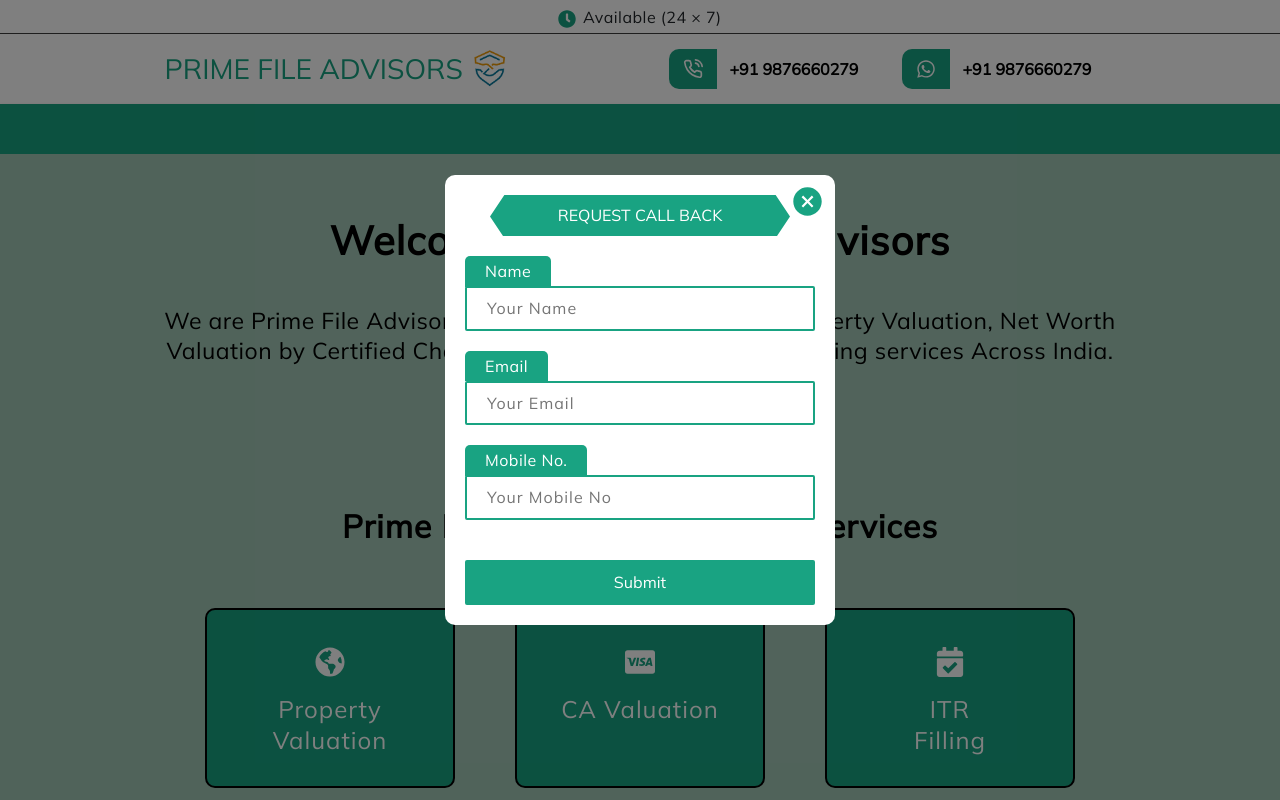
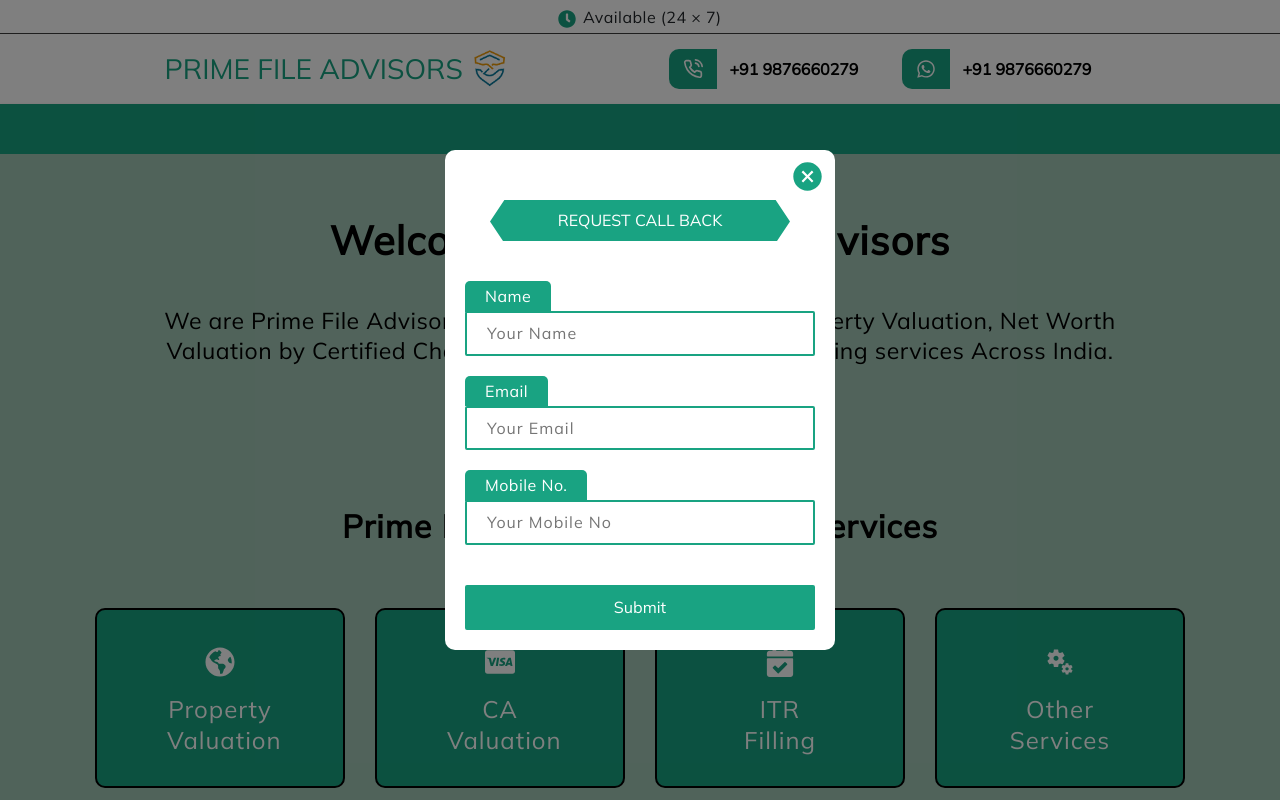
Before and after one commit to abhinavdawar/primefileadvisors, a React (Create React App) app: page / in a window 1280 px wide. Shown: the top 800 px of the page. Built offline with nearby package versions, Linux system fonts and the light colour scheme.

Commit message:
added other services card and content

```diff
--- a/src/App.css
+++ b/src/App.css
@@ -242,18 +242,20 @@
 	display: flex;
 	align-items: center;
 	justify-content: center;
+	flex-wrap: wrap;
+	gap: 30px;
 }
 .homelanding-service {
 	width: 250px;
 	height: 180px;
-	padding: 30px;
+	padding: 30px 70px;
 	font-size: 24px;
 	text-decoration: none;
 	border: 2px solid #000;
 	background-color: #19a382;
 	border-radius: 10px;
 	color: #fff;
-	margin: 0 30px;
+	/* margin: 0 30px; */
 	transition: all 0.5s ease-in-out;
 }
 .homelanding-service i {
@@ -263,9 +265,9 @@
 	margin: 15px 0 0 0;
 	letter-spacing: 1px;
 }
-.homelanding-service:nth-child(3) h4 {
+/* .homelanding-service:nth-child(3) h4 {
 	padding: 0 50px;
-}
+} */
 .homelanding-service:hover {
 	background-color: #fff;
 	color: #19a382;
@@ -1146,7 +1148,7 @@
 	font-size: 13em;
 	font-weight: 900;
 	width: 0.9em;
-	text-align:center;
+	text-align: center;
 }
 .timeline-item-number {
 	color: var(--color);
@@ -1397,11 +1399,17 @@
 	color: #000;
 	letter-spacing: 0.3px;
 	transition: all 0.3s ease-in-out;
+	text-align: left;
+	position: relative;
+	margin-left: 20px;
 }
 .footer-service-link i {
 	font-size: 23px;
 	color: #19a382;
-	margin-right: 10px;
+	margin-right: 0px;
+	position: absolute;
+	top: 0;
+	left: -20px;
 }
 .footer-service-link:hover {
 	color: #19a382;
@@ -1507,6 +1515,7 @@
 	padding: 20px;
 	position: relative;
 	border-radius: 10px;
+	padding-top: 50px;
 }
 .close-button {
 	font-size: 35px;
@@ -1534,15 +1543,93 @@
 	margin-top: 20px;
 	top: 0;
 }
+.contact-popup .footer-heading {
+	margin-bottom: 40px;
+}
+.services-popup {
+	display: flex;
+	align-items: center;
+	justify-content: center;
+	width: 100vw;
+	min-height: 100vh;
+	background-color: rgba(0, 0, 0, 0.5);
+	position: fixed;
+	top: 0;
+	left: 0;
+	z-index: 20;
+}
+.services-popup.open {
+	clip-path: circle(100% at 50% 50%);
+	transition: all 1s ease-in-out;
+}
+.services-popup.close {
+	clip-path: circle(0% at 50% 50%);
+	transition: all 1s ease-in-out;
+}
+.services-popup-details {
+	background-color: #fff;
+	padding: 20px;
+	position: relative;
+	border-radius: 10px;
+	padding-top: 50px;
+	max-height: 90vh;
+	width: 90vw;
+	overflow-x: hidden;
+}
+.close-button {
+	font-size: 35px;
+	position: absolute;
+	top: 0px;
+	right: 10px;
+	border-radius: 50%;
+	color: #19a382;
+	z-index: 20;
+	border: none;
+	background-color: transparent;
+	outline: none;
+}
+.services {
+	display: flex;
+	align-items: flex-start;
+	justify-content: flex-start;
+	flex-wrap: wrap;
+	gap: 0px 20px;
+}
+.services-div {
+	display: flex;
+	align-items: flex-start;
+	justify-content: flex-start;
+	flex-direction: column;
+}
+.services-popup-buttons {
+	margin-top: 20px;
+}
+.services-button {
+	background-color: #19a382;
+	border: 2px solid #19a382;
+	width: 300px;
+	height: 50px;
+	text-align: center;
+	font-size: 20px;
+	color: #fff;
+	margin: 20px;
+	transition: all 0.5s ease-in-out;
+}
+.services-button:hover {
+	color: #19a382;
+	background-color: #fff;
+	transition: all 0.5s ease-in-out;
+}
 ::-webkit-scrollbar {
-	width: 8px;
+	width: 5px;
 }
 ::-webkit-scrollbar-thumb {
-	background: linear-gradient(#fff, #19a382);
+	background: #19a382;
 	border-radius: 6px;
 }
 ::-webkit-scrollbar-track {
 	background: linear-gradient(#19a382, #fff);
+	border-radius: 6px;
 }
 ::selection {
 	background: #19a382;
@@ -1550,6 +1637,10 @@
 }
 
 @media screen and (max-width: 1050px) {
+	.services-popup-details {
+		width: 95vw;
+		overflow-y: scroll;
+	}
 	.navbar-contact-links {
 		flex-direction: column;
 		justify-content: center;
@@ -1810,16 +1901,17 @@
 		padding: 10px 20px 50px;
 	}
 	.homelanding-services {
-		flex-direction: column;
+		/* flex-direction: column; */
 	}
 	.homelanding-service {
 		width: 90vw;
 		height: 150px;
 		margin: 0px 0 20px 0px;
-	}
-	.homelanding-service:nth-child(3) h4 {
+		padding: 30px;
+	}
+	/* .homelanding-service:nth-child(3) h4 {
 		padding: 0 0px;
-	}
+	} */
 	.team-details {
 		flex-direction: column;
 	}
--- a/src/components/HomeLanding.js
+++ b/src/components/HomeLanding.js
@@ -1,4 +1,4 @@
-import React from 'react';
+import React, { useState } from 'react';
 import { Link } from 'react-router-dom';
 import ContactButton from '../components/ContactButton';
 import CustomForm from '../components/CustomForm';
@@ -8,8 +8,11 @@
 	FaCalendarCheck,
 	FaCcVisa,
 } from 'react-icons/fa';
+import { MdMiscellaneousServices } from 'react-icons/md';
+import ServicesPopup from './ServicesPopup';
 
 const HomeLanding = () => {
+	const [popup, setPopup] = useState(false);
 	return (
 		<div className='homelanding-container'>
 			<h1>Welcome to, Prime File Advisors</h1>
@@ -44,8 +47,18 @@
 						</i>
 						<h4>ITR Filling</h4>
 					</Link>
+					<button
+						onClick={() => setPopup(true)}
+						className='homelanding-service'
+					>
+						<i>
+							<MdMiscellaneousServices />
+						</i>
+						<h4>Other Services</h4>
+					</button>
 				</div>
 			</div>
+			<ServicesPopup popup={popup} setPopup={setPopup} />
 			<div className='homelanding-form'>
 				<h2>Consult With Prime File Advisor Expert</h2>
 				<CustomForm Horizontal />
--- /dev/null
+++ b/src/components/ServicesPopup.js
@@ -0,0 +1,122 @@
+import React, { useEffect, useState } from 'react';
+import { IoCloseCircleSharp } from 'react-icons/io5';
+import { TbSquareRoundedArrowRightFilled } from 'react-icons/tb';
+import { useNavigate } from 'react-router-dom';
+
+const othServicesArrA = [
+	'F & B License Registration',
+	'ROC Compliance of Companies',
+	'Partnership Registration',
+	'Proprietorship Registration',
+	'Incorporation of Pvt. Ltd. Company',
+	'Incorporation of LLP',
+	'Incorporation of One Person Company',
+	'MSME Registration',
+	'Shop Act/Labour Licenses',
+];
+const othServicesArrB = [
+	'Start up India Registration',
+	'DSC',
+	'Trademark Registration',
+	'Annual ROC Filing of Private Limited/LLP/OPC',
+	'GST Registration and Filing Services',
+	'TDS Return Filings',
+	'PAN/TAN Applications',
+	'ITR Filing',
+	'Income Tax Cases Appeal',
+];
+const othServicesArrC = [
+	'GST Case and Appeal',
+	'VAT Case and Appeal',
+	'Accounting',
+	'CA Valuation/Networth Valuation',
+	'Property Valuation',
+	'Tax Planning',
+	'Income Tax Consultants',
+	'Internal Auditors',
+];
+
+const ServicesPopup = ({ popup, setPopup }) => {
+	const [close, setClose] = useState(false);
+	const navigate = useNavigate();
+
+	useEffect(() => {
+		setClose(popup);
+	}, [popup]);
+
+	return (
+		<section
+			className={!close ? 'services-popup close' : 'services-popup open'}
+		>
+			<div className='services-popup-details'>
+				<button
+					className='close-button'
+					onClick={() => {
+						setClose(!close);
+						setPopup(false);
+					}}
+				>
+					<i>
+						<IoCloseCircleSharp />
+					</i>
+				</button>
+				<div className='footer-heading'>
+					<h6>Our Services</h6>
+				</div>
+				<div className='services'>
+					<div className='services-div'>
+						{othServicesArrA.map((item, index) => (
+							<div key={index} className='footer-service-link'>
+								<i>
+									<TbSquareRoundedArrowRightFilled />
+								</i>
+								{item}
+							</div>
+						))}
+					</div>
+					<div className='services-div'>
+						{othServicesArrB.map((item, index) => (
+							<div key={index} className='footer-service-link'>
+								<i>
+									<TbSquareRoundedArrowRightFilled />
+								</i>
+								{item}
+							</div>
+						))}
+					</div>
+					<div className='services-div'>
+						{othServicesArrC.map((item, index) => (
+							<div key={index} className='footer-service-link'>
+								<i>
+									<TbSquareRoundedArrowRightFilled />
+								</i>
+								{item}
+							</div>
+						))}
+					</div>
+				</div>
+
+				<div className='services-popup-buttons'>
+					<button
+						onClick={() => {
+							window.open('tel:+919876660279');
+						}}
+						className='services-button'
+					>
+						+91 9876660279
+					</button>
+					<button
+						onClick={() => {
+							navigate('/contact-us');
+						}}
+						className='services-button'
+					>
+						Contact us
+					</button>
+				</div>
+			</div>
+		</section>
+	);
+};
+
+export default ServicesPopup;
```
